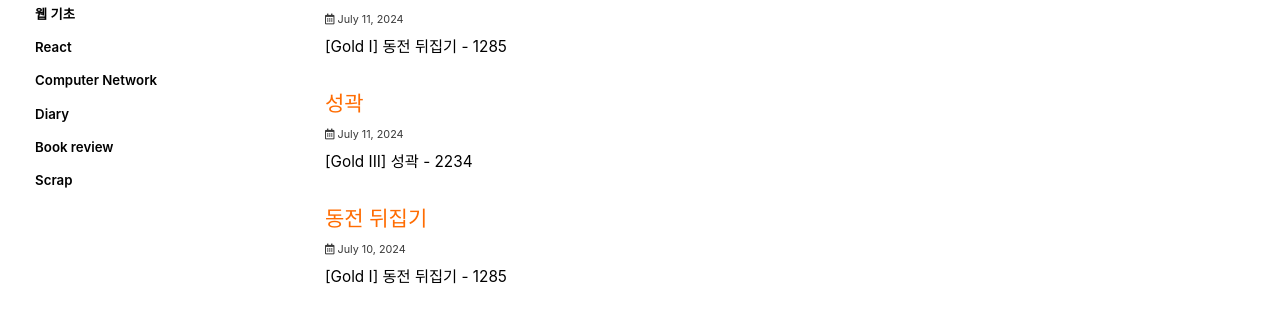
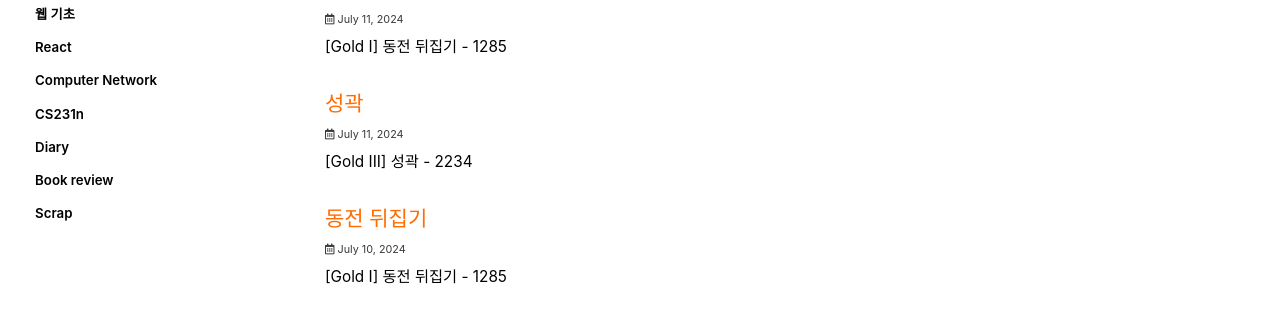
Before and after one commit to forwarder1121/forwarder1121.github.io, a Jekyll site: the page built from index.html, in a window 1280 px wide. Shown: the part 461-771 px from the top of the page. Built offline with Jekyll 4.4.1, drawn with Linux system fonts in a browser that asks for light colours; cached includes are drawn as plain includes; some web fonts are replaced; the list of posts is cut into pages by our own code.

Commit message:
ADD : category

```diff
--- a/_data/navigation.yml
+++ b/_data/navigation.yml
@@ -34,6 +34,9 @@ categories:
     - title: "Computer Network"
       url: /categories/computerNetwork/
 
+    - title: "CS231n"
+      url: /categories/CS231n/
+
     - title: "Diary"
       url: /categories/diary/
     - title: "Book review"
```
Also changed, not shown: _pages/categories/CS231n.md (added).
